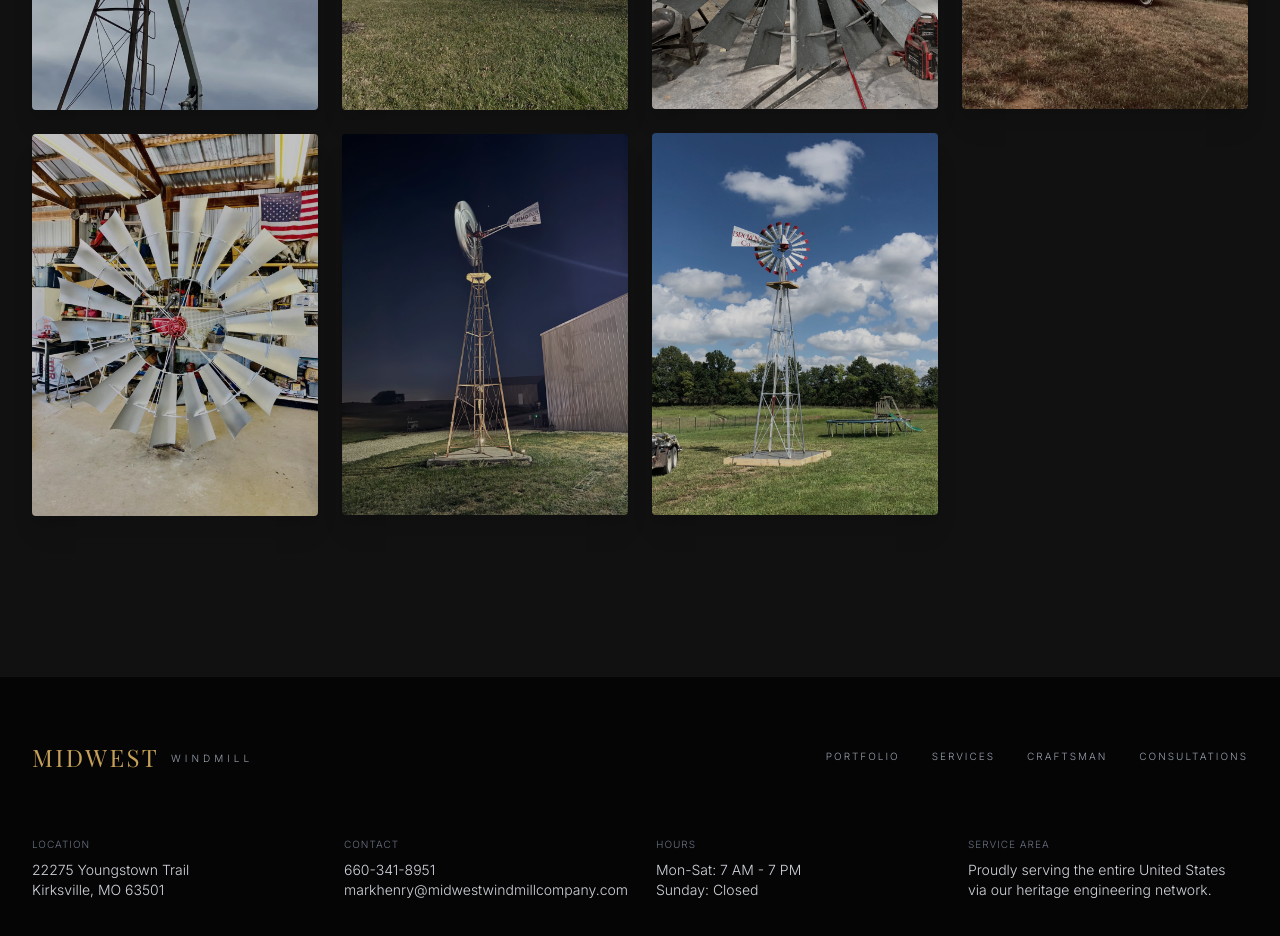
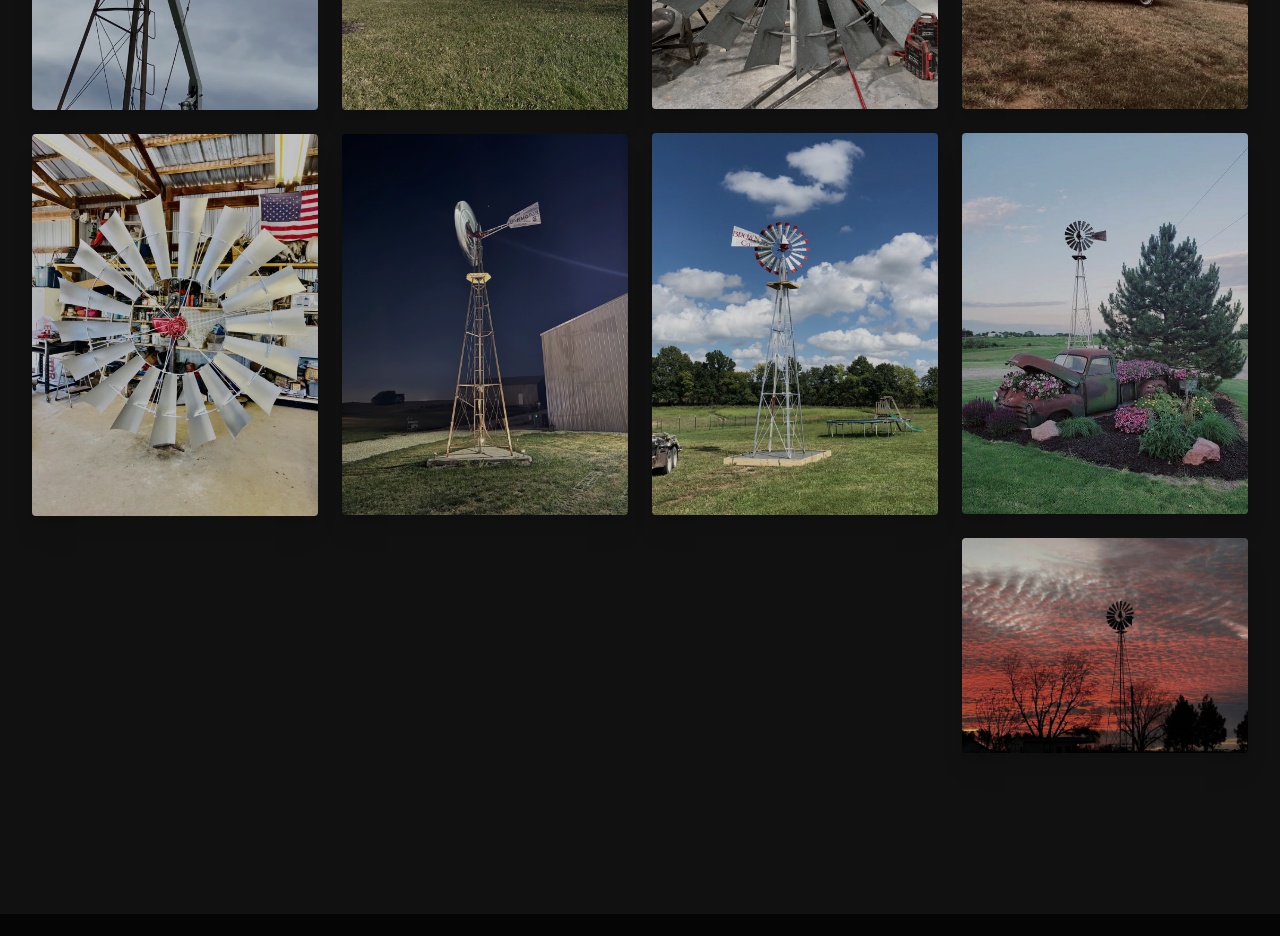
Before and after one commit to Founditmarketing/midwest, a React (Vite) app: page /portfolio in a window 1280 px wide. Shown: the part 1700-2636 px from the top of the page. Built offline with nearby package versions, Linux system fonts and the light colour scheme; a web font is replaced by a local one.

Commit message:
feat: appended newly uploaded user photos (19, 20) to the Portfolio masonry grid

```diff
--- a/src/pages/Portfolio.tsx
+++ b/src/pages/Portfolio.tsx
@@ -8,8 +8,8 @@ export default function Portfolio() {
     document.title = "Historic Gallery | Midwest Windmill Company";
   }, []);
 
-  // Map through the 15 remaining images after user removals
-  const validIndices = [1, 2, 3, 4, 6, 7, 10, 11, 12, 13, 14, 15, 16, 17, 18];
+  // Map through all 17 approved images, adding the two newest JPEG uploads
+  const validIndices = [1, 2, 3, 4, 6, 7, 10, 11, 12, 13, 14, 15, 16, 17, 18, 19, 20];
   const galleryImages = validIndices.map(i => `/images/gallery/gallery-${i}.jpg`);
 
   return (
```
